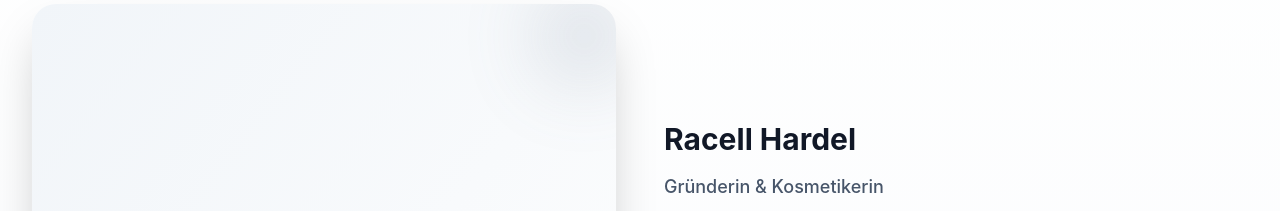
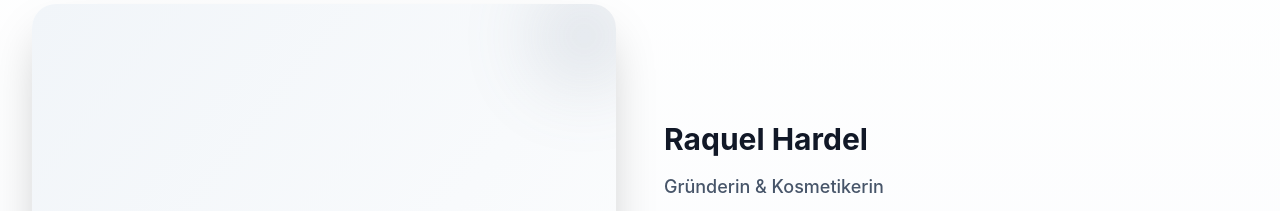
Before and after one commit to Hartoooooo/Beautyskin, a Next.js app: page / in a window 1280 px wide. Shown: the part 2560-2771 px from the top of the page. Built offline with nearby package versions, Linux system fonts and the light colour scheme.

Commit message:
Update AboutSection

```diff
--- a/components/AboutSection.tsx
+++ b/components/AboutSection.tsx
@@ -74,7 +74,7 @@ export default function AboutSection() {
           >
             <div>
               <h3 className="text-3xl font-bold text-gray-900 mb-4">
-                Racell Hardel
+                Raquel Hardel
               </h3>
               <p className="text-lg text-primary-600 font-medium mb-6">
                 Gründerin & Kosmetikerin
```
